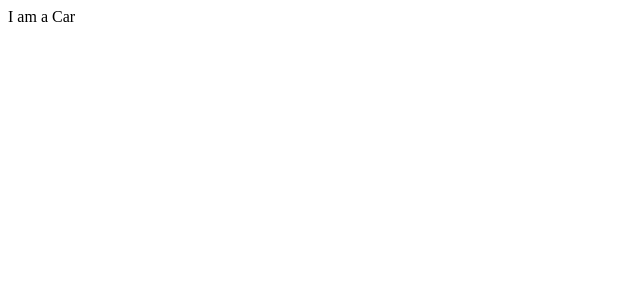
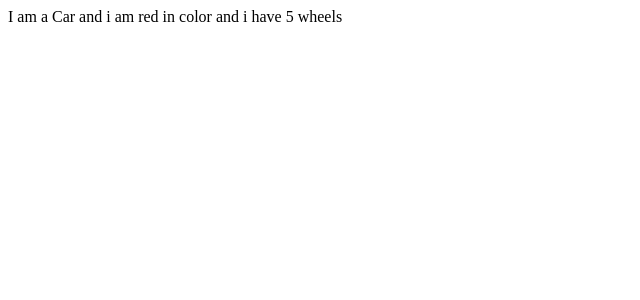
Before and after one commit to nabinmalla2057/TO-DO-APP-V-TWO, a React (Create React App) app in the folder client/: page / in a window 1280 px wide. Shown: the top 300 px of the page, without its empty margins (0-640 px from the left). Built offline with nearby package versions, Linux system fonts and the light colour scheme.

Commit message:
car color and wheel

```diff
--- a/client/src/App.js
+++ b/client/src/App.js
@@ -6,7 +6,7 @@ function App() {
   //HTML
   return (
     <div>
-      <Car />
+      <Car color="red" wheel={5} />
     </div>
   );
 }
--- a/client/src/Car.js
+++ b/client/src/Car.js
@@ -1,5 +1,9 @@
-const Car = () => {
-  return <> I am a Car </>;
+const Car = (props) => {
+  return (
+    <>
+      I am a Car and i am {props.color} in color and i have {props.wheel} wheels{" "}
+    </>
+  );
 };
 
 export default Car;
```
